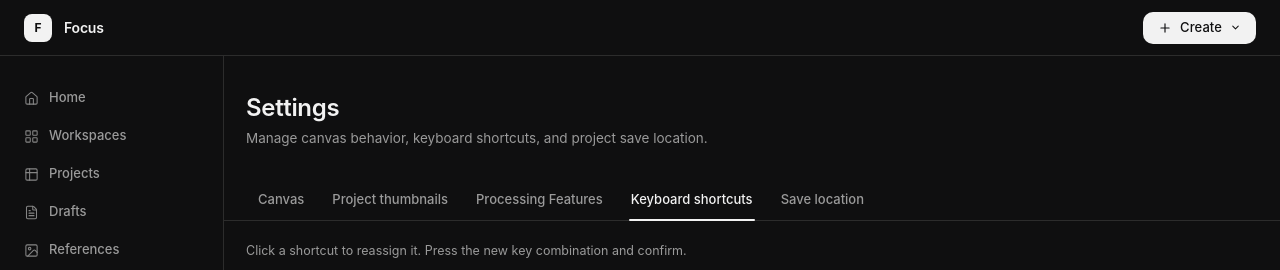
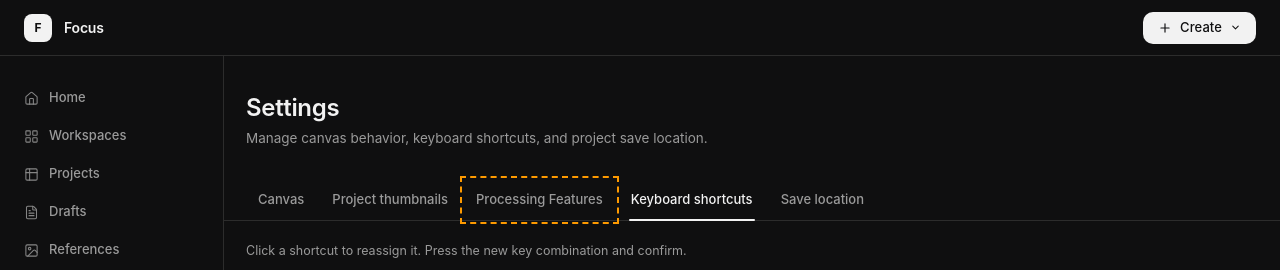
Before and after one commit to brunobrante/focus-is-what-you-need, a React (Vite) app in the folder apps/desktop/: page /settings in a window 1280 px wide. Shown: the top 270 px of the page. Built offline with nearby package versions, Linux system fonts and the light colour scheme.

Commit message:
feat(ui): wrap Processing Features tab button with DevWrapper + update labels
Add DevWrapper to the tab nav button, and rename labels to full English:
"Only dev mode - desktop only" / "Only dev mode - web only".

Co-Authored-By: Claude Sonnet 4.6 <noreply@anthropic.com>

```diff
--- a/apps/desktop/src/components/modals/AppSettingsModal.tsx
+++ b/apps/desktop/src/components/modals/AppSettingsModal.tsx
@@ -11,6 +11,7 @@ import {
   openInFinder,
 } from "@/lib/tauri/workspace";
 import type { AppSettingsTab, RecordingCommand } from "./appSettings/types";
+import { DevWrapper } from "@/components/ui/DevWrapper";
 import { CanvasTab } from "./appSettings/CanvasTab";
 import { ProjectThumbnailsTab } from "./appSettings/ProjectThumbnailsTab";
 import { ProcessingFeaturesTab } from "./appSettings/ProcessingFeaturesTab";
@@ -103,7 +104,7 @@ export function AppSettingsContent({
         <div className="flex gap-1 pt-3">
           {SETTINGS_TABS.map((item) => {
             const isActive = tab === item.id;
-            return (
+            const btn = (
               <button
                 key={item.id}
                 type="button"
@@ -121,6 +122,9 @@ export function AppSettingsContent({
                 ) : null}
               </button>
             );
+            return item.id === "processing" ? (
+              <DevWrapper key={item.id} platform="desktop">{btn}</DevWrapper>
+            ) : btn;
           })}
         </div>
       </div>
--- a/apps/desktop/src/components/ui/DevWrapper.tsx
+++ b/apps/desktop/src/components/ui/DevWrapper.tsx
@@ -27,10 +27,10 @@ export function DevWrapper({ platform, block, children }: DevWrapperProps) {
   const onDesktop = isDesktop();
 
   if (platform === "desktop" && !onDesktop) {
-    return <Outline label="Only dev mode · desktop" block={block}>{children}</Outline>;
+    return <Outline label="Only dev mode - desktop only" block={block}>{children}</Outline>;
   }
   if (platform === "web" && onDesktop) {
-    return <Outline label="Only dev mode · web" block={block}>{children}</Outline>;
+    return <Outline label="Only dev mode - web only" block={block}>{children}</Outline>;
   }
   if (!platform) {
     return <Outline label="Only dev mode" block={block}>{children}</Outline>;
```
